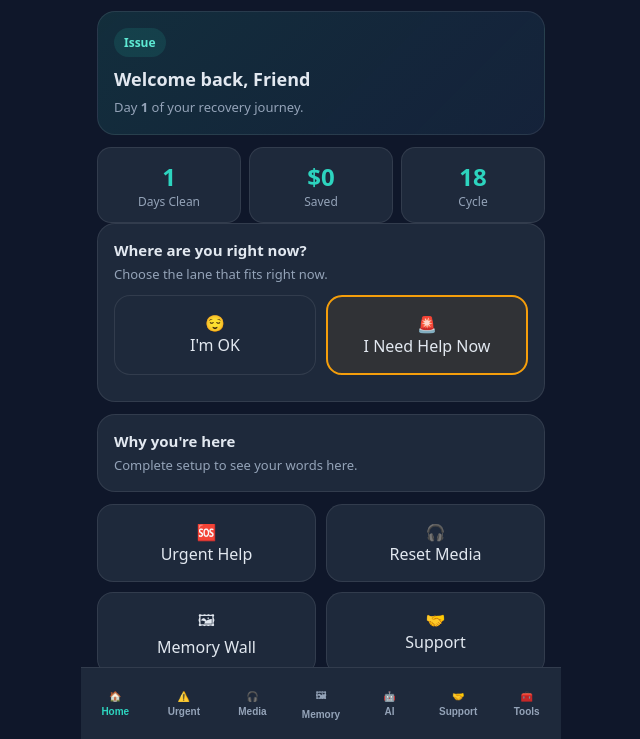
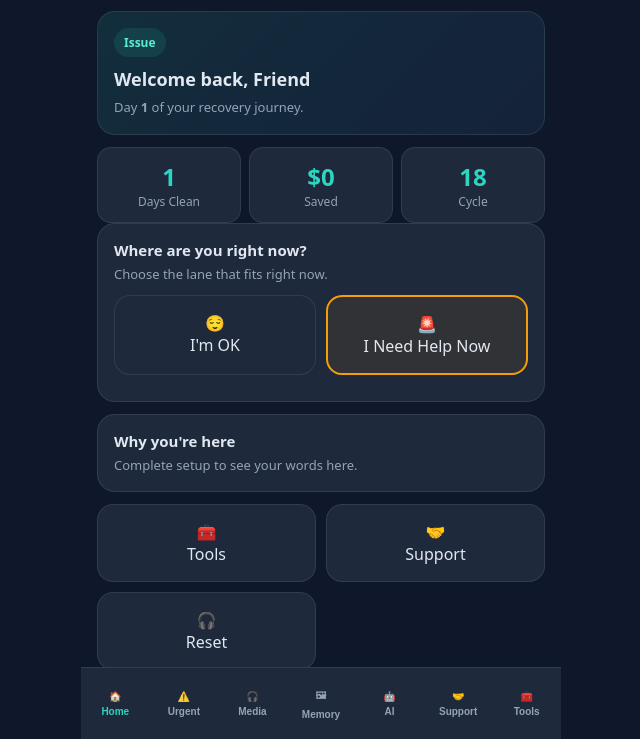
Before and after one commit to stephenwarden009-source/ria, a plain HTML site: page index.html in a window 1280 px wide. Both pictures are taken after a click on the button "Open My RIA". Shown: the part 61-800 px from the top of the page, without its empty margins (319-959 px from the left). Drawn offline with Linux system fonts and the light colour scheme.

Commit message:
Update index.html

```diff
--- a/index.html
+++ b/index.html
@@ -349,16 +349,18 @@ hr{border:none; border-top:1px solid var(--border); margin:12px 0}
 
   <div id="mood-feedback" class="sub" style="margin-top:10px"></div>
 </div>
+
 <div class="card">
   <div class="h3">Why you're here</div>
   <div class="sub" id="loss-text">Complete setup to see your words here.</div>
 </div>
+
 <div class="tilegrid">
-      <div class="tile" onclick="go('urgent')">🆘<br>Urgent Help</div>
-      <div class="tile" onclick="go('media')">🎧<br>Reset Media</div>
-      <div class="tile" onclick="go('memory')">🖼<br>Memory Wall</div>
+  <div class="tile" onclick="go('tools')">🧰<br>Tools</div>
   <div class="tile" onclick="go('support')">🤝<br>Support</div>
+  <div class="tile" onclick="go('media')">🎧<br>Reset</div>
 </div>
+
 <div class="card">
   <div class="h3">Daily Check-In Calendar</div>
   <div class="sub">Tap the button to mark today and keep the pattern visible.</div>
@@ -367,7 +369,6 @@ hr{border:none; border-top:1px solid var(--border); margin:12px 0}
   <div class="cal-grid" id="calendar-grid"></div>
 </div>
 </div>
-
   <div class="screen" id="screen-urgent">
     <div class="card hero">
       <div class="h2">Good move. You caught it.</div>
```
Lines whose indentation alone changed are shown as unchanged.
